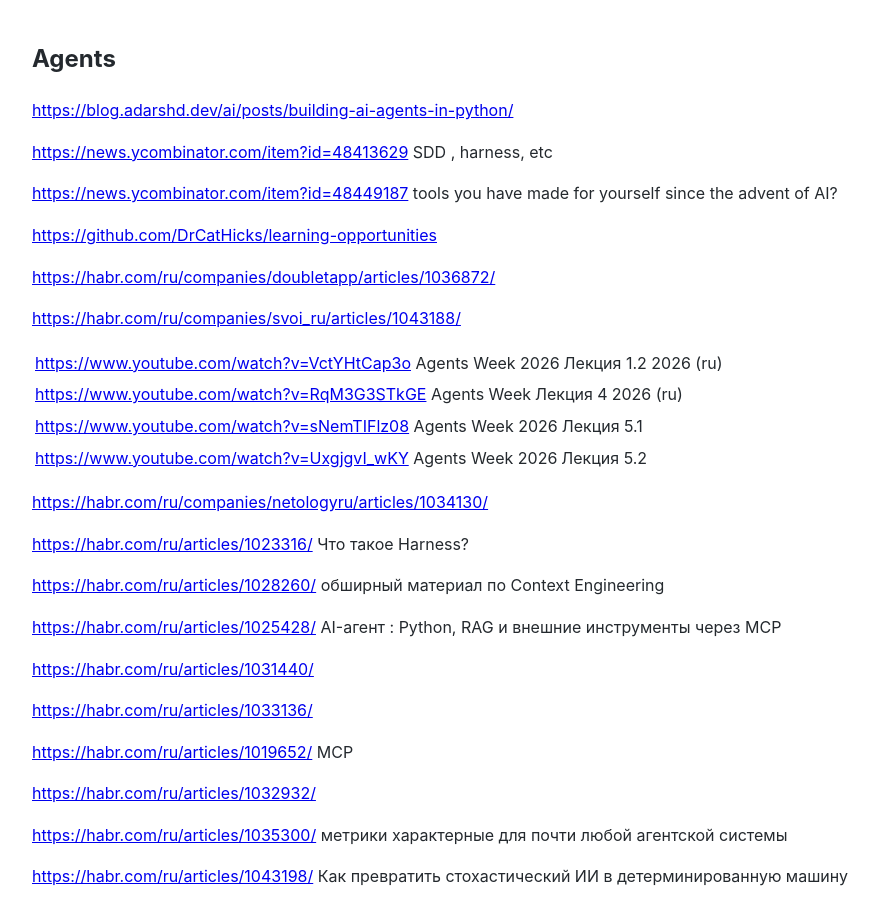
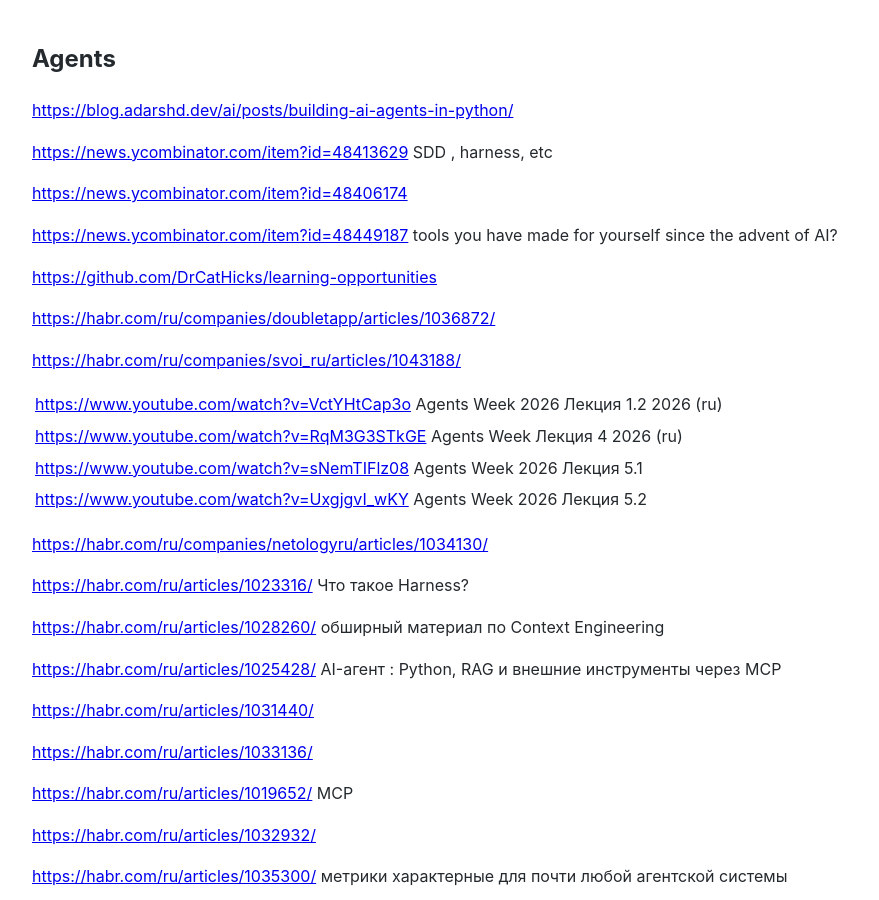
Before and after one commit to Michael-Lubinsky/michael-lubinsky.github.com, a Jekyll site: the page built from ml/agent.md, in a window 1280 px wide and 900 px high. Shown: the whole window, without its empty margins (158-1037 px from the left). Built offline with Jekyll 4.4.1, drawn with Linux system fonts in a browser that asks for light colours; our own code applies the rules of GitHub Pages for plain Markdown files.

Commit message:
Update agent.md

```diff
--- a/ml/agent.md
+++ b/ml/agent.md
@@ -3,6 +3,8 @@
 <https://blog.adarshd.dev/ai/posts/building-ai-agents-in-python/>
 
 <https://news.ycombinator.com/item?id=48413629>  SDD , harness, etc
+
+<https://news.ycombinator.com/item?id=48406174>
 
 <https://news.ycombinator.com/item?id=48449187>  tools you have made for yourself since the advent of AI?
 
```
